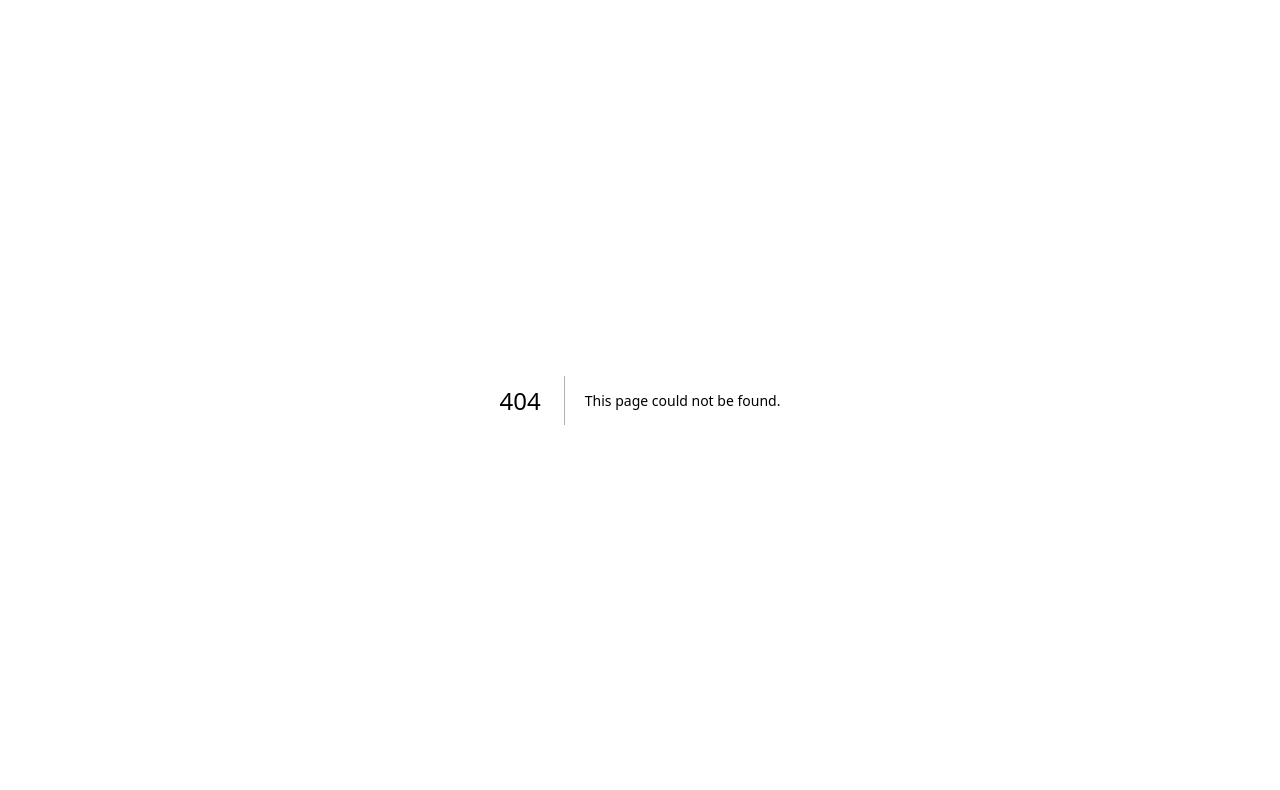
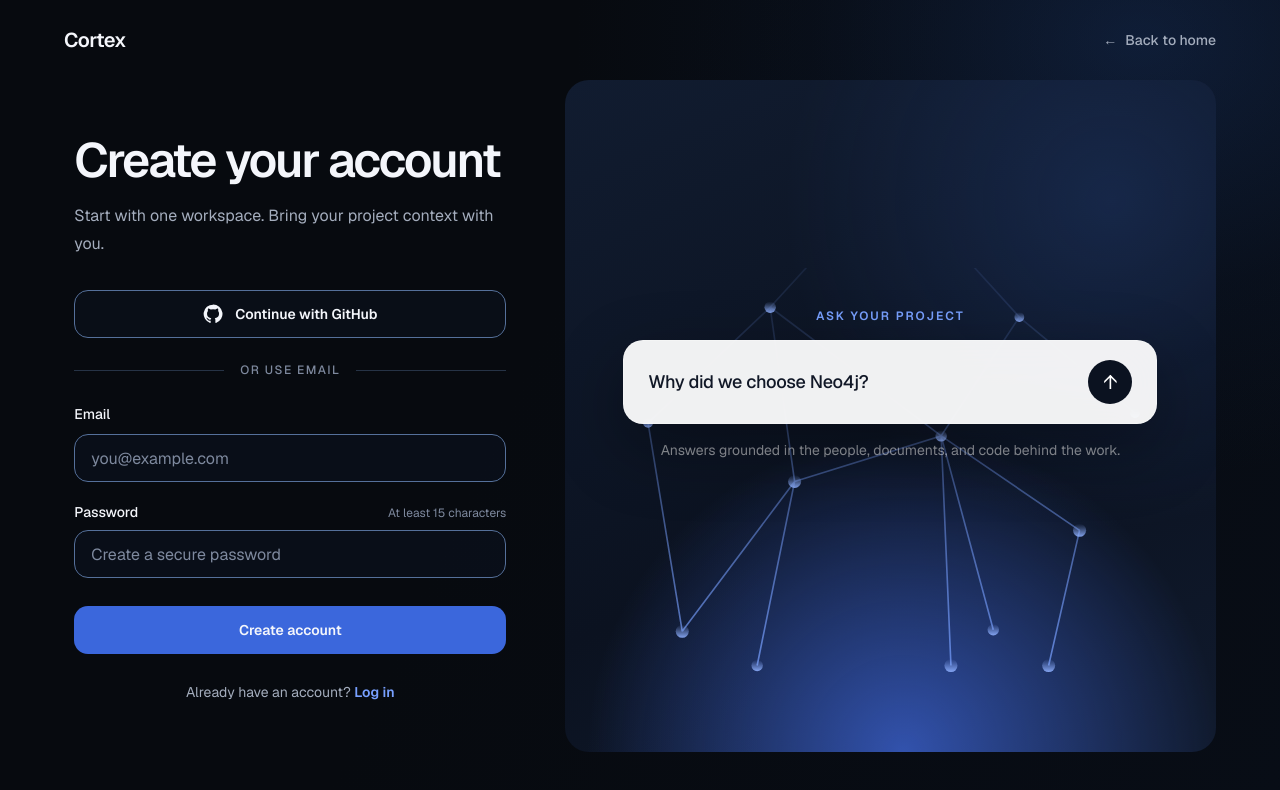
Before and after one commit to AshwathSingh/cortex, a Next.js app in the folder apps/web/: page /signup in a window 1280 px wide. Before the commit this address had no page. Shown: the top 790 px of the page. Built offline with nearby package versions, Linux system fonts and the light colour scheme.

Commit message:
feat(web): add accessible signup page

```diff
--- /dev/null
+++ b/apps/web/src/app/signup/page.tsx
@@ -0,0 +1,17 @@
+import type { Metadata } from "next";
+
+import { AuthShell } from "@/components/auth/auth-shell";
+import { SignupForm } from "@/components/auth/signup-form";
+
+export const metadata: Metadata = {
+  title: "Create your account | Cortex",
+  description: "Create a Cortex workspace for durable engineering memory.",
+};
+
+export default function SignupPage() {
+  return (
+    <AuthShell>
+      <SignupForm />
+    </AuthShell>
+  );
+}
--- /dev/null
+++ b/apps/web/src/components/auth/auth-product-preview.tsx
@@ -0,0 +1,77 @@
+/**
+ * Signup product-trailer template: a Cortex prompt floating above a project
+ * knowledge graph, previewing how questions connect to underlying context.
+ */
+export function AuthProductPreview() {
+  return (
+    <section
+      aria-labelledby="product-preview-heading"
+      className="relative hidden min-h-[42rem] overflow-hidden rounded-[1.5rem] bg-[radial-gradient(circle_at_52%_100%,rgb(64_105_224/72%),transparent_42%),radial-gradient(circle_at_84%_18%,rgb(42_76_145/32%),transparent_42%),linear-gradient(155deg,#111c30_0%,#0b1220_58%,#101a2d_100%)] lg:block"
+    >
+      <h2 id="product-preview-heading" className="sr-only">
+        Ask Cortex about your connected project
+      </h2>
+
+      <svg
+        aria-hidden="true"
+        viewBox="0 0 800 760"
+        preserveAspectRatio="xMidYMax slice"
+        className="absolute inset-x-0 bottom-0 h-[72%] w-full"
+        fill="none"
+      >
+        <defs>
+          <linearGradient id="graph-fade" x1="0" y1="0" x2="0" y2="1">
+            <stop offset="0%" stopColor="#78a0ff" stopOpacity="0" />
+            <stop offset="32%" stopColor="#78a0ff" stopOpacity="0.16" />
+            <stop offset="100%" stopColor="#78a0ff" stopOpacity="0.72" />
+          </linearGradient>
+          <linearGradient id="node-fade" x1="0" y1="0" x2="0" y2="1">
+            <stop offset="0%" stopColor="#8eb0ff" stopOpacity="0" />
+            <stop offset="35%" stopColor="#8eb0ff" stopOpacity="0.28" />
+            <stop offset="100%" stopColor="#8eb0ff" stopOpacity="0.9" />
+          </linearGradient>
+        </defs>
+        <path
+          d="M400 52 252 214 102 356M400 52l158 174 142 118M252 214l30 214-138 184M252 214l210 158M558 226l-96 146 64 238M282 428l180-56 170 116M282 428l-46 226M462 372l12 282M632 488l-38 166M102 356l42 256"
+          stroke="url(#graph-fade)"
+          strokeWidth="2"
+        />
+        <g fill="url(#node-fade)">
+          <circle cx="400" cy="52" r="5" />
+          <circle cx="252" cy="214" r="7" />
+          <circle cx="558" cy="226" r="6" />
+          <circle cx="102" cy="356" r="6" />
+          <circle cx="282" cy="428" r="8" />
+          <circle cx="462" cy="372" r="7" />
+          <circle cx="700" cy="344" r="6" />
+          <circle cx="632" cy="488" r="8" />
+          <circle cx="144" cy="612" r="8" />
+          <circle cx="236" cy="654" r="7" />
+          <circle cx="474" cy="654" r="8" />
+          <circle cx="526" cy="610" r="7" />
+          <circle cx="594" cy="654" r="8" />
+        </g>
+      </svg>
+
+      <div className="absolute inset-x-0 top-[34%] z-10 mx-auto w-[min(82%,38rem)]">
+        <p className="mb-4 text-center text-xs font-semibold uppercase tracking-[0.16em] text-accent-bright">
+          Ask your project
+        </p>
+        <div className="flex min-h-[5.25rem] items-center justify-between gap-5 rounded-[1.25rem] border border-white/25 bg-white/[0.94] px-6 shadow-[0_24px_70px_rgb(0_0_0/32%)] backdrop-blur-xl">
+          <p className="text-lg font-medium tracking-[-0.015em] text-[#111827]">
+            Why did we choose Neo4j?
+          </p>
+          <span
+            aria-hidden="true"
+            className="flex size-11 shrink-0 items-center justify-center rounded-full bg-[#0b1220] text-xl text-white"
+          >
+            ↑
+          </span>
+        </div>
+        <p className="mt-4 text-center text-sm text-white/55">
+          Answers grounded in the people, documents, and code behind the work.
+        </p>
+      </div>
+    </section>
+  );
+}
--- /dev/null
+++ b/apps/web/src/components/auth/auth-shell.tsx
@@ -0,0 +1,44 @@
+import Link from "next/link";
+import type { ReactNode } from "react";
+
+import { AuthProductPreview } from "@/components/auth/auth-product-preview";
+
+type AuthShellProps = {
+  children: ReactNode;
+};
+
+/**
+ * Authentication-page template: a focused account flow paired with a visual
+ * product trailer that demonstrates the experience awaiting new users.
+ */
+export function AuthShell({ children }: AuthShellProps) {
+  return (
+    <main className="min-h-screen">
+      <div className="mx-auto min-h-screen max-w-[var(--cortex-content-width)]">
+        <header className="flex h-20 items-center justify-between px-[var(--cortex-page-gutter)]">
+          <Link
+            href="/"
+            aria-label="Cortex home"
+            className="rounded-md text-xl font-semibold tracking-[-0.025em] text-foreground transition-colors hover:text-accent-bright"
+          >
+            Cortex
+          </Link>
+          <Link
+            href="/"
+            className="flex min-h-11 items-center gap-2 rounded-md text-sm font-medium text-muted transition-colors hover:text-foreground"
+          >
+            <span aria-hidden="true">←</span>
+            Back to home
+          </Link>
+        </header>
+
+        <div className="grid gap-10 px-[var(--cortex-page-gutter)] pb-8 lg:min-h-[calc(100vh-6.5rem)] lg:grid-cols-[minmax(22rem,0.82fr)_minmax(32rem,1.18fr)] lg:items-stretch lg:gap-12">
+          <div className="flex items-center justify-center py-10 lg:py-12">
+            {children}
+          </div>
+          <AuthProductPreview />
+        </div>
+      </div>
+    </main>
+  );
+}
--- /dev/null
+++ b/apps/web/src/components/auth/signup-form.tsx
@@ -0,0 +1,108 @@
+"use client";
+
+import Link from "next/link";
+import type { FormEvent } from "react";
+
+const fieldClassName =
+  "mt-2 h-12 w-full rounded-control border border-border bg-surface/40 px-4 text-base text-foreground outline-none transition placeholder:text-subtle focus:border-accent-bright focus:ring-2 focus:ring-accent-bright/25";
+
+/**
+ * Signup-form template: a concise developer-focused account flow that offers
+ * GitHub first, then email and password as the alternative path.
+ */
+export function SignupForm() {
+  function preventPrototypeSubmission(event: FormEvent<HTMLFormElement>) {
+    event.preventDefault();
+  }
+
+  return (
+    <section aria-labelledby="signup-form-heading" className="w-full max-w-[27rem]">
+      <h1
+        id="signup-form-heading"
+        className="text-[clamp(2.25rem,4vw,3rem)] font-semibold leading-tight tracking-[-0.045em] text-foreground"
+      >
+        Create your account
+      </h1>
+      <p className="mt-3 text-base leading-7 text-muted">
+        Start with one workspace. Bring your project context with you.
+      </p>
+
+      <button
+        type="button"
+        className="mt-8 flex min-h-12 w-full items-center justify-center gap-3 rounded-control border border-border bg-surface/35 px-5 text-sm font-semibold text-foreground transition-colors hover:bg-surface-raised"
+      >
+        <svg aria-hidden="true" viewBox="0 0 24 24" className="size-5 fill-current">
+          <path d="M12 .75a11.25 11.25 0 0 0-3.56 21.92c.56.1.77-.24.77-.54v-2.1c-3.14.68-3.8-1.33-3.8-1.33-.51-1.3-1.25-1.65-1.25-1.65-1.03-.7.08-.69.08-.69 1.13.08 1.73 1.16 1.73 1.16 1.01 1.73 2.65 1.23 3.3.94.1-.73.39-1.23.72-1.51-2.5-.29-5.13-1.25-5.13-5.56 0-1.23.44-2.23 1.16-3.02-.12-.28-.5-1.43.11-2.98 0 0 .95-.3 3.1 1.15a10.7 10.7 0 0 1 5.64 0c2.15-1.46 3.1-1.15 3.1-1.15.61 1.55.23 2.7.11 2.98.72.79 1.16 1.79 1.16 3.02 0 4.32-2.64 5.26-5.15 5.55.4.35.76 1.04.76 2.1v3.12c0 .3.2.65.78.54A11.25 11.25 0 0 0 12 .75Z" />
+        </svg>
+        Continue with GitHub
+      </button>
+
+      <div className="my-6 flex items-center gap-4" aria-hidden="true">
+        <span className="h-px flex-1 bg-border/40" />
+        <span className="text-xs font-medium uppercase tracking-[0.12em] text-subtle">
+          or use email
+        </span>
+        <span className="h-px flex-1 bg-border/40" />
+      </div>
+
+      <form onSubmit={preventPrototypeSubmission}>
+        <fieldset className="space-y-5">
+          <legend className="sr-only">Account details</legend>
+
+          <div>
+            <label htmlFor="email" className="text-sm font-medium text-foreground">
+              Email
+            </label>
+            <input
+              id="email"
+              name="email"
+              type="email"
+              inputMode="email"
+              autoComplete="email"
+              placeholder="you@example.com"
+              required
+              className={fieldClassName}
+            />
+          </div>
+
+          <div>
+            <div className="flex items-baseline justify-between gap-4">
+              <label htmlFor="password" className="text-sm font-medium text-foreground">
+                Password
+              </label>
+              <span id="password-hint" className="text-xs text-subtle">
+                At least 15 characters
+              </span>
+            </div>
+            <input
+              id="password"
+              name="password"
+              type="password"
+              autoComplete="new-password"
+              minLength={15}
+              maxLength={128}
+              aria-describedby="password-hint"
+              placeholder="Create a secure password"
+              required
+              className={fieldClassName}
+            />
+          </div>
+        </fieldset>
+
+        <button
+          type="submit"
+          className="mt-7 flex min-h-12 w-full items-center justify-center rounded-control bg-accent px-5 text-sm font-semibold text-foreground transition-colors hover:bg-accent-hover"
+        >
+          Create account
+        </button>
+      </form>
+
+      <p className="mt-7 text-center text-sm text-muted">
+        Already have an account?{" "}
+        <Link href="/login" className="font-semibold text-accent-bright hover:text-foreground">
+          Log in
+        </Link>
+      </p>
+    </section>
+  );
+}
```
